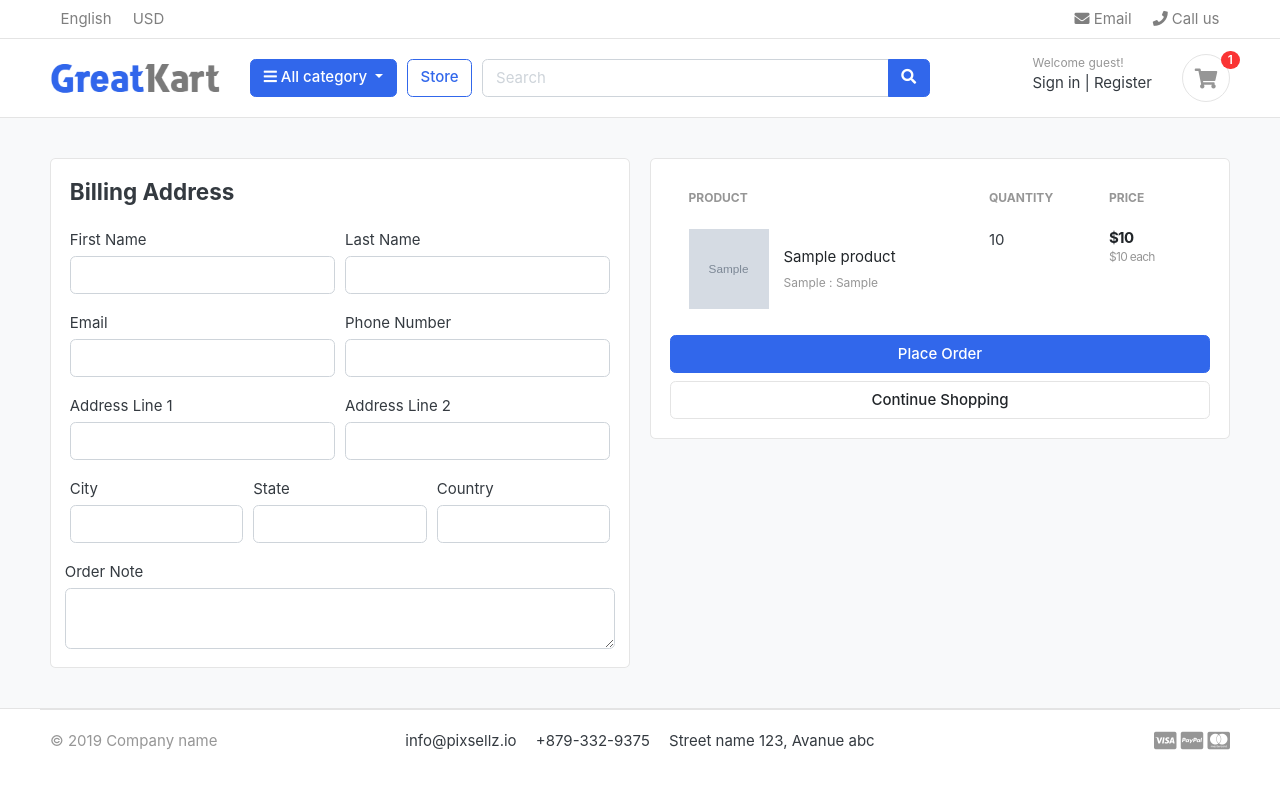
After one commit to ivaswin/Great-Kart, a Django app: template templates/store/checkout.html in a window 1280 px wide. The commit adds this page. Run offline with Django 3.2, Linux system fonts and the light colour scheme; the template is opened without the code that fills it: most values are stand-ins (such as "Sample title", 1, 10 or a date in 2020); grey boxes marked "Sample" are stand-in pictures; some libraries are stand-ins or nearby versions; some web fonts are replaced.

Commit message:
handled cart and checkoutpage for the logged in users

```diff
--- a/carts/context_processors.py
+++ b/carts/context_processors.py
@@ -10,7 +10,10 @@ def counter(request):
         try:
 
             cart = Cart.objects.filter(cart_id=_cart_id(request))
-            cart_items=CartItem.objects.all().filter(cart=cart[:1])
+            if request.user.is_authenticated:
+                cart_items=CartItem.objects.all().filter(user=request.user)
+            else:
+                cart_items=CartItem.objects.all().filter(cart=cart[:1])
 
             for cart_item in cart_items:
 
--- a/carts/models.py
+++ b/carts/models.py
@@ -1,5 +1,6 @@
 from django.db import models
 from store.models import Products,Variations
+from accounts.models import Accounts
 
 # Create your models here.
 
@@ -11,9 +12,10 @@ class Cart(models.Model):
         return self.cart_id
 
 class CartItem(models.Model):
+    user = models.ForeignKey(Accounts,on_delete = models.CASCADE, null= True)
     product=models.ForeignKey(Products,on_delete = models.CASCADE)
     variations =models.ManyToManyField(Variations,blank=True)
-    cart = models.ForeignKey(Cart,on_delete=models.CASCADE)
+    cart = models.ForeignKey(Cart,on_delete=models.CASCADE,null=True)
     is_active = models.BooleanField(default=True)
     quantity = models.IntegerField()
 
--- a/carts/urls.py
+++ b/carts/urls.py
@@ -6,4 +6,6 @@ urlpatterns=[
   path('add_cart/<int:product_id>/', views.add_cart ,name ='add_cart'),
   path('remove_cart/<int:product_id>/<int:cart_item_id>/', views.cart_delete ,name ='remove_cart'),
   path('remove_cart_item/<int:product_id>/<int:cart_item_id>/', views.remove_cart_item ,name ='remove_cart_item'),
+
+  path('checkout/',views.checkout,name='checkout'),
 ]
--- a/templates/store/cart.html
+++ b/templates/store/cart.html
@@ -100,7 +100,7 @@
 			<p class="text-center mb-3">
 				<img src="{% static './images/misc/payments.png' %}" height="26">
 			</p>
-			<a href="./place-order.html" class="btn btn-primary btn-block"> Checkout </a>
+			<a href="{% url 'checkout' %}" class="btn btn-primary btn-block"> Checkout </a>
 			<a href="{% url 'store' %}" class="btn btn-light btn-block">Continue Shopping</a>
 		</div> <!-- card-body.// -->
 		</div> <!-- card.// -->
--- /dev/null
+++ b/templates/store/checkout.html
@@ -0,0 +1,138 @@
+{% extends 'base.html' %}
+{% load static %}
+{% block content %}
+<section class="section-content padding-y bg">
+<div class="container">
+
+<!-- ============================ COMPONENT 1 ================================= -->
+
+<div class="row">
+	<aside class="col-lg-6">
+<div class="card">
+    <div class="card-body">
+        <h4 class="card-title mb-4">Billing Address</h4>
+        <form action="" method="post">
+            {% csrf_token %}
+            <div class="form-row">
+                <div class="col form-group">
+                    <label for="">First Name</label>
+                    <input type="text" name="first_name" class="form-control" required>
+                </div>
+                <div class="col form-group">
+                    <label for="">Last Name</label>
+                    <input type="text" name="last_name" class="form-control" required>
+                </div>
+            </div>
+            <div class="form-row">
+                <div class="col form-group">
+                    <label for="">Email</label>
+                    <input type="email" name="email" class="form-control" required>
+                </div>
+                <div class="col form-group">
+                    <label for="">Phone Number</label>
+                    <input type="text" name="phone_number" class="form-control" required>
+                </div>
+            </div>
+            <div class="form-row">
+                <div class="col form-group">
+                    <label for="">Address Line 1</label>
+                    <input type="text" name="address_line_1" class="form-control" required>
+                </div>
+                <div class="col form-group">
+                    <label for="">Address Line 2</label>
+                    <input type="text" name="address_line_1" class="form-control" >
+                </div>
+            </div>
+             <div class="form-row">
+                <div class="col form-group">
+                    <label for="">City</label>
+                    <input type="text" name="city" class="form-control" required>
+                </div>
+                <div class="col form-group">
+                    <label for="">State</label>
+                    <input type="text" name="state" class="form-control" required>
+                </div>
+                 <div class="col form-group">
+                    <label for="">Country</label>
+                    <input type="text" name="country" class="form-control"required>
+                </div>
+            </div>
+            <div class="form-row">
+                <label for="">Order Note</label>
+                <textarea name="order_note" id="" class="form-control">
+
+                </textarea>
+            </div>
+
+    </div>
+
+</div> <!-- card.// -->
+
+	</aside> <!-- col.// -->
+	<aside class="col-lg-6">
+
+		<div class="card">
+		<div class="card-body">
+            <table class="table table-borderless table-shopping-cart">
+<thead class="text-muted">
+<tr class="small text-uppercase">
+  <th scope="col">Product</th>
+  <th scope="col" width="120">Quantity</th>
+  <th scope="col" width="120">Price</th>
+
+</tr>
+</thead>
+<tbody>
+	{% for cart_item in cart_items %}
+<tr>
+	<td>
+		<figure class="itemside align-items-center">
+			<div class="aside"><img src="{{ cart_item.product.image.url }}" class="img-sm"></div>
+			<figcaption class="info">
+				<a href="{{cart_item.product.get_url}}" class="title text-dark">{{ cart_item.product.product_name }}</a>
+				<p class="text-muted small">
+					{% if cart_item.variations.all %}
+						{% for item in cart_item.variations.all %}
+							{{item.variation_category |capfirst}} : {{item.variation_value | capfirst}} <br>
+						{% endfor %}
+					{% endif %}
+				</p>
+			</figcaption>
+		</figure>
+	</td>
+	<td>
+		<label for="">{{cart_item.quantity}}</label>
+	</td>
+	<td>
+		<div class="price-wrap">
+			<var class="price">${{cart_item.sub_total}}</var>
+			<small class="text-muted"> ${{ cart_item.product.price }} each </small>
+		</div> <!-- price-wrap .// -->
+	</td>
+
+</tr>
+{% endfor %}
+
+</tbody>
+</table>
+
+
+            <button type="submit" class="btn btn-primary btn-block" name="submit">Place Order </button>
+			<a href="{% url 'store' %}" class="btn btn-light btn-block">Continue Shopping</a>
+             </form>
+		</div> <!-- card-body.// -->
+		</div> <!-- card.// -->
+
+</aside> <!-- col.// -->
+
+
+</div> <!-- row.// -->
+
+<!-- ============================ COMPONENT 1 END .// ================================= -->
+
+</div> <!-- container .//  -->
+</section>
+<!-- ========================= SECTION CONTENT END// ========================= -->
+
+
+{% endblock %}
```
Also changed, not shown: accounts/views.py (+52 -1 lines), carts/views.py (+166 -65 lines), carts/migrations/0003_auto_20250928_1202.py (added).
